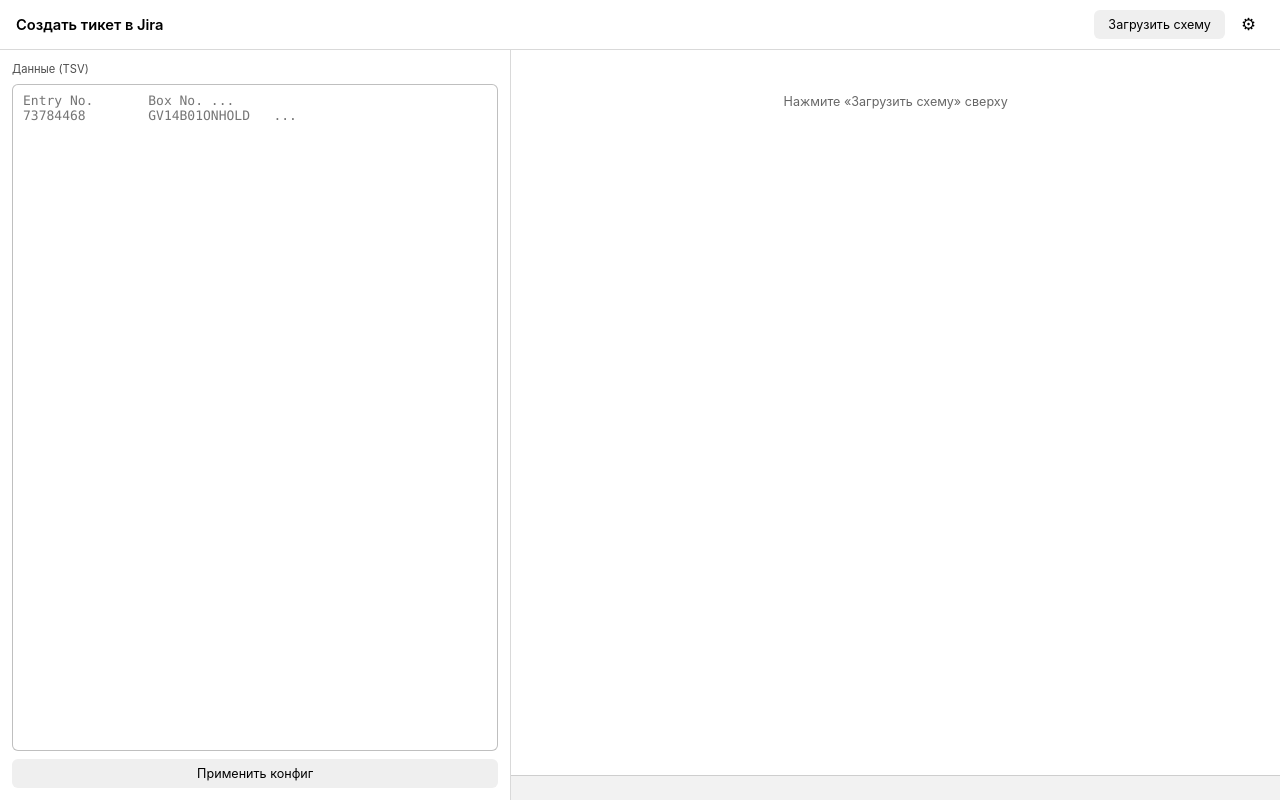
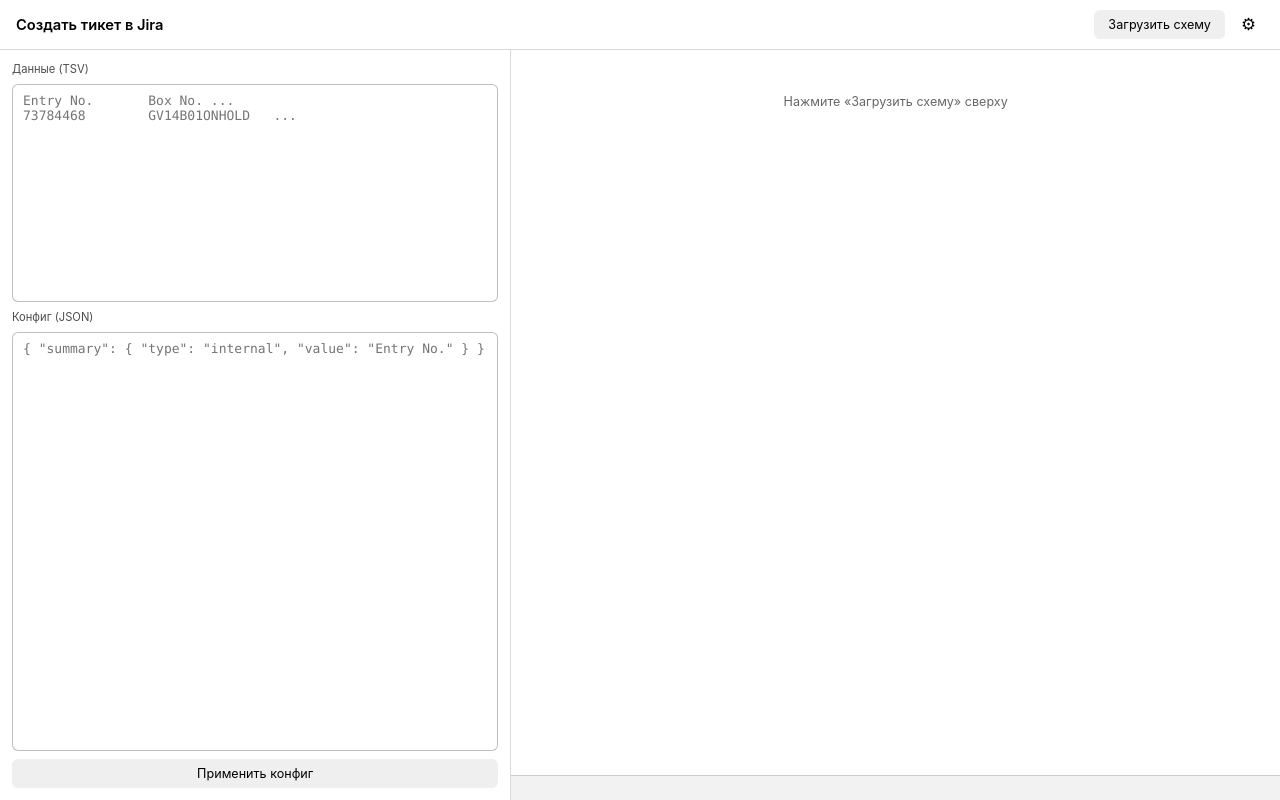
Before and after one commit to dinchedope/Ticket-Snippet, a Vue app: page / in a window 1280 px wide. Built offline with nearby package versions, Linux system fonts and the light colour scheme.

Commit message:
config in main window

```diff
--- a/src/ui/App.vue
+++ b/src/ui/App.vue
@@ -236,7 +236,6 @@
       v-model:token="token"
       v-model:requestLink="request_link"
       v-model:baseUrl="baseUrl"
-      v-model:configJson="configJson"
       v-model:visibleFields="visibleFields"
       v-model:clearAfterSubmit="clearAfterSubmit"
       :fields="jiraScheme.fields"
@@ -259,9 +258,17 @@
           <label :class="$style.subLabel">Данные (TSV)</label>
           <textarea
             v-model="pastedData"
-            :class="$style.dataArea"
+            :class="[$style.dataArea, $style.tsvArea]"
             placeholder="Entry No.&#9;Box No.&#9;...&#10;73784468&#9;GV14B01ONHOLD&#9;..."
           ></textarea>
+
+          <label :class="$style.subLabel">Конфиг (JSON)</label>
+          <textarea
+            v-model="configJson"
+            :class="[$style.dataArea, $style.configArea]"
+            placeholder='{ "summary": { "type": "internal", "value": "Entry No." } }'
+          ></textarea>
+
           <button :class="$style.primaryBtn" @click="applyConfig">Применить конфиг</button>
         </aside>
 
@@ -381,8 +388,6 @@
 }
 
 .dataArea {
-  flex: 1;
-  min-height: 200px;
   resize: none;
   font-family: ui-monospace, SFMono-Regular, Menlo, monospace;
   font-size: 13px;
@@ -392,6 +397,18 @@
   background: Field;
   color: FieldText;
   white-space: pre;
+  box-sizing: border-box;
+  width: 100%;
+}
+
+.tsvArea {
+  flex: 1;
+  min-height: 70px;
+}
+
+.configArea {
+  flex: 2;
+  min-height: 120px;
 }
 
 .rightPanel {
--- a/src/ui/Components/Settings.vue
+++ b/src/ui/Components/Settings.vue
@@ -3,7 +3,6 @@
 const token = defineModel<string>('token')
 const requestLink = defineModel<string>('requestLink')
 const baseUrl = defineModel<string>('baseUrl')
-const configJson = defineModel<string>('configJson')
 const visibleFields = defineModel<Record<string, boolean>>('visibleFields')
 const clearAfterSubmit = defineModel<boolean>('clearAfterSubmit')
 
@@ -41,16 +40,6 @@
             <input v-model="requestLink" type="text" placeholder="schema URL (createmeta)" />
             <input v-model="baseUrl" type="text" placeholder="baseUrl (https://...)" />
             <button class="primary" @click="$emit('loadSchema')">Загрузить схему</button>
-        </section>
-
-        <section>
-            <h3>Конфиг (JSON)</h3>
-            <textarea
-                v-model="configJson"
-                rows="10"
-                class="code"
-                placeholder='{ "summary": { "type": "internal", "value": "Entry No." } }'
-            ></textarea>
         </section>
 
         <section v-if="fields.length">
```
